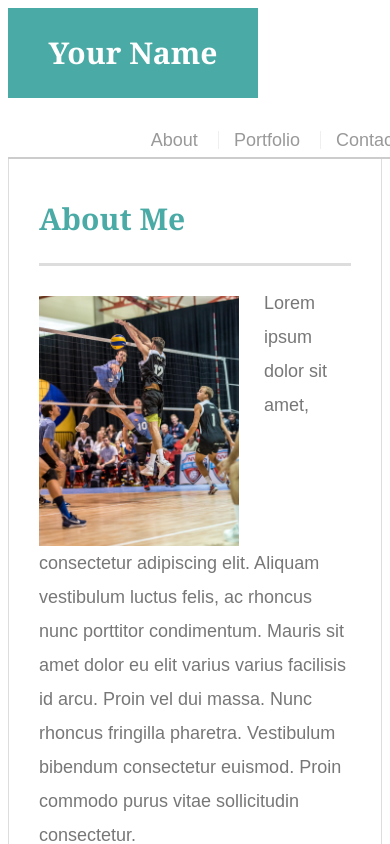
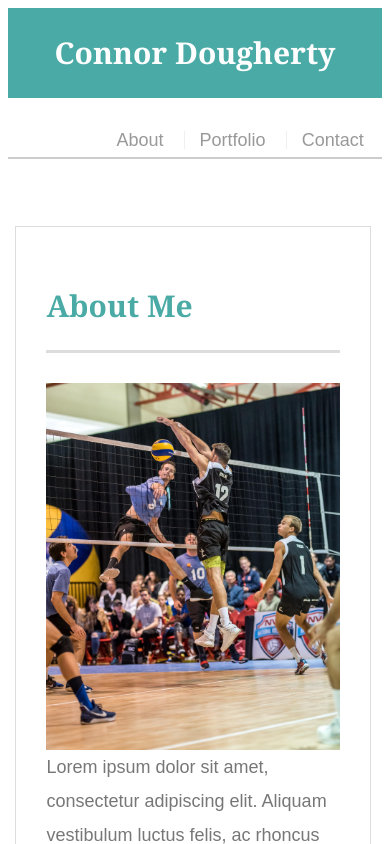
Before and after one commit to MantisLanguage/Responsive-Portfolio, a plain HTML site: page index.html in a window 390 px wide. Shown: the top 844 px of the page. Drawn offline with Linux system fonts and the light colour scheme.

Commit message:
640px complete

```diff
--- a/index.html
+++ b/index.html
@@ -3,7 +3,7 @@
 
 <head>
   <meta charset="UTF-8">
-  <title>About | Your Name</title>
+  <title>About | Connor Dougherty</title>
   <link rel="stylesheet" type="text/css" href="style.css">
 </head>
 
@@ -11,7 +11,7 @@
 
   <header id="masthead">
     <div class="container">
-      <a href="index.html" id="logo">Your Name</a>
+      <a href="index.html" id="logo">Connor Dougherty </a>
       <nav>
         <a href="index.html">About</a>
         <a href="portfolio.html">Portfolio</a>
--- a/style.css
+++ b/style.css
@@ -219,3 +219,45 @@ body {
     height: 200px;
     width: 140px;
 }
+
+@media screen and (max-width: 980px) {
+
+    width: 70%;
+}
+
+@media screen and (max-width: 768px) {
+
+  .main-section {
+    margin-top: -25%;
+    width: 95%;
+margin-left: 2%;
+
+}
+
+@media screen and (max-width: 640px) {
+    header{
+position: static;
+}
+a#logo {
+    position: static;top;
+    width: 100%;
+}
+#masthead {
+    position: static;top;
+    display:inline-flex;
+}
+nav{
+    float: left;
+    margin-left: 21%;
+}
+    .main-section {
+        margin-top: -25%;
+        width: 95%;
+margin-left: 2%;
+    }
+
+    .auth-image{
+      width: 100%;
+
+}
+  }
```
Also changed, not shown: contact.html (+2 -2 lines), portfolio.html (+2 -2 lines).
